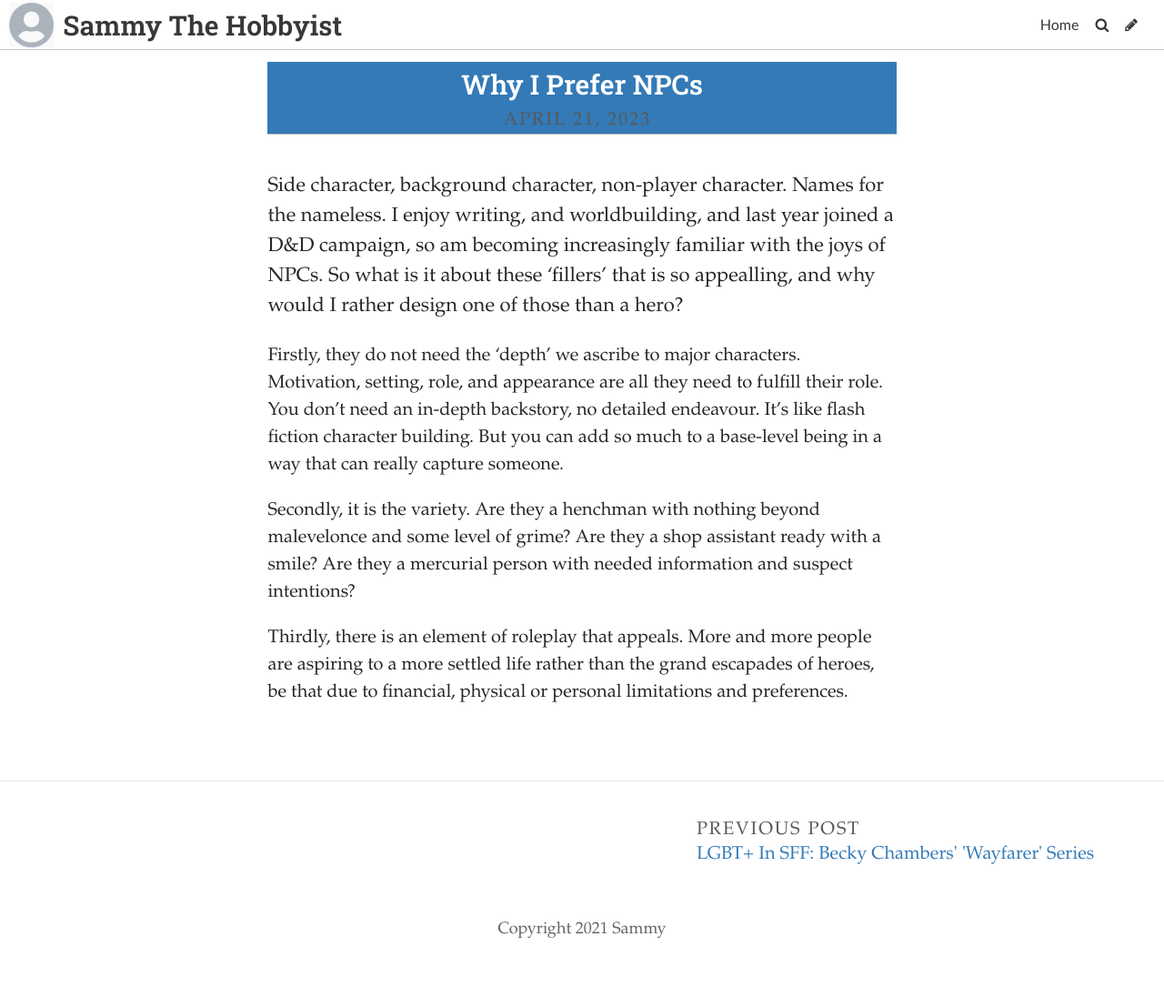
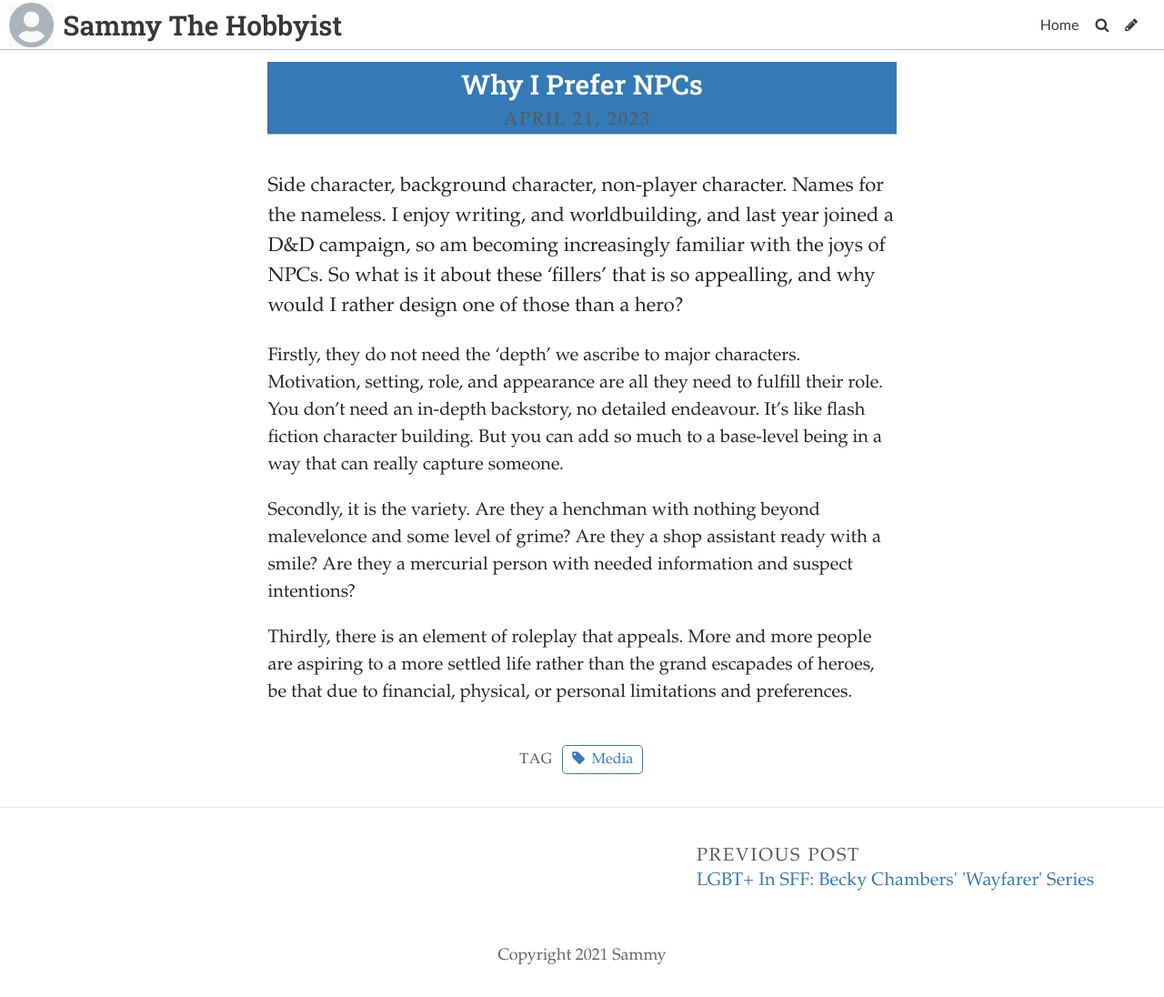
Before and after one commit to SammySpinsAYarn/Blog, a Jekyll site: the page built from _posts/2023-04-25-why-i-prefer-npcs.md, in a window 1280 px wide. Shown: the whole page at 91% size. Built offline with Jekyll 4.4.1, drawn with Linux system fonts in a browser that asks for light colours; some web fonts are replaced; before the commit the page ends 1067 px from its top, so only the background shows below that.

Commit message:
Update Post “2023-04-25-why-i-prefer-npcs”

```diff
--- a/_posts/2023-04-25-why-i-prefer-npcs.md
+++ b/_posts/2023-04-25-why-i-prefer-npcs.md
@@ -4,6 +4,8 @@ title: Why I Prefer NPCs
 date: 2023-04-21T12:30:06.529Z
 title_color: "#ffffff"
 comments: false
+tags:
+  - Media
 ---
 S﻿ide character, background character, non-player character. Names for the nameless. I enjoy writing, and worldbuilding, and last year joined a D&D campaign, so am becoming increasingly familiar with the joys of NPCs. So what is it about these 'fillers' that is so appealling, and why would I rather design one of those than a hero?
 
@@ -11,4 +13,4 @@ F﻿irstly, they do not need the 'depth' we ascribe to major characters. Motivat
 
 S﻿econdly, it is the variety. Are they a henchman with nothing beyond malevelonce and some level of grime? Are they a shop assistant ready with a smile? Are they a mercurial person with needed information and suspect intentions?
 
-T﻿hirdly, there is an element of roleplay that appeals. More and more people are aspiring to a more settled life rather than the grand escapades of heroes, be that due to financial, physical or personal limitations and preferences.
+T﻿hirdly, there is an element of roleplay that appeals. More and more people are aspiring to a more settled life rather than the grand escapades of heroes, be that due to financial, physical, or personal limitations and preferences.
```
